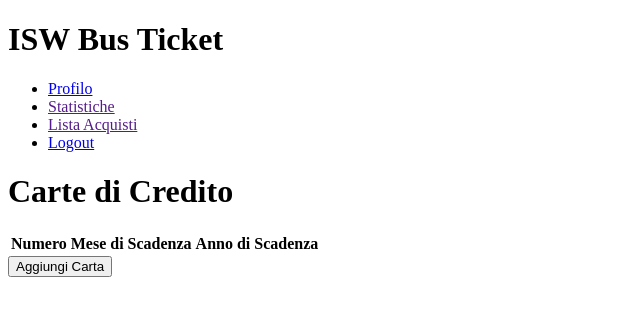
After one commit to michelepilia/ISW, a Django app: page /cards/ in a window 1280 px wide. The commit adds this page. Shown: the top 316 px of the page, without its empty margins (0-640 px from the left). Run offline with Django 3.2, Linux system fonts and the light colour scheme; data comes from the database, SQL or seed files in the repository; both versions use the stored data as it was after the commit; lists and menus that the app fills with data are empty.

Commit message:
Lista Carte di credito funzionante

```diff
--- a/IswBus/models.py
+++ b/IswBus/models.py
@@ -27,6 +27,9 @@ class CartaDiCredito(models.Model):
     def get_full_name(self):
         return "Carta di Credito %s; Scadenza: %d/%d" % (self.numero, self.mese_scadenza, self.anno_scadenza)
 
+    def get_url(self):
+        return "#"
+
 
 @deconstructible
 class Biglietto(models.Model):
--- a/IswBus/urls.py
+++ b/IswBus/urls.py
@@ -25,5 +25,7 @@ urlpatterns = [
     url(r'^ticket/(?P<ticketId>\d+)/', views.buy_ticket, name="buy-ticket"),
     url(r'^signup/', views.signup, name='signup'),
     url(r'^add_card/', views.add_card, name='add-card'),
-    url(r'^logout/', views.logout_view, name='logout')
+    url(r'^logout/', views.logout_view, name='logout'),
+    url(r'^cards/', views.cards, name='manage-card')
+
 ]
--- a/IswBus/views.py
+++ b/IswBus/views.py
@@ -42,6 +42,7 @@ def buy_ticket(request, ticketId):
 def add_card(request):
     if request.method == 'POST':
         form = CreditCardForm(request.POST)
+        print("is valid?")
         if form.is_valid():
             card_number = form.cleaned_data['card_number']
             expiration_month = form.cleaned_data['expiration_month']
@@ -58,9 +59,11 @@ def add_card(request):
             except IntegrityError:
                 return render_to_response("error.html", {"message": "Carta di credito già esistente"})
 
-            return redirect('tickets')
+            return redirect('/cards/')
     else:
+        print("else pre")
         form = CreditCardForm()
+        print("else post")
     return render(request, 'add-card.html', {'form': form})
 
 
@@ -71,3 +74,9 @@ def logout_view(request):
     print(2)
     #return render(request, 'login.html', {})
     return HttpResponseRedirect('login')
+
+
+def cards(request):
+    user = request.user
+    cards = CartaDiCredito.objects.filter(user_id=user.id)
+    return render(request, "cards.html", {'cards': cards})
--- a/templates/add-card.html
+++ b/templates/add-card.html
@@ -11,5 +11,4 @@
             <button type="submit">Salva</button>
         </form>
 
-
 {% endblock %}
--- a/templates/available_tickets.html
+++ b/templates/available_tickets.html
@@ -1,4 +1,3 @@
-
 {% extends 'base.html' %}
 
 {% block content %}
--- a/templates/base.html
+++ b/templates/base.html
@@ -9,7 +9,7 @@
     <header>
         <h1>ISW Bus Ticket</h1>
         <ul>
-            <li><a href="/add_card">Profilo</a></li>
+            <li><a href="/cards">Profilo</a></li>
             <li><a href="">Statistiche</a></li>
             <li><a href="">Lista Acquisti</a></li>
             <li><a href="/logout/">Logout</a></li>
--- /dev/null
+++ b/templates/cards.html
@@ -0,0 +1,24 @@
+{% extends 'base.html' %}
+
+{% block content %}
+
+        <h1>Carte di Credito</h1>
+
+        <table>
+            <tr>
+                <th>Numero</th>
+                <th>Mese di Scadenza</th>
+                <th>Anno di Scadenza</th>
+            </tr>
+
+            {% for card in cards %}
+                <tr>
+                    <td><a href="{{ card.get_url }}">{{ card.numero }}</a></td>
+                    <td>{{ card.mese_scadenza }}</td>
+                    <td>{{ card.anno_scadenza }}</td>
+                </tr>
+            {% endfor %}
+        </table>
+        <a href="/add_card/"><button type="button">Aggiungi Carta</button></a>
+
+{% endblock %}
```
Also changed, not shown: db.sqlite3.
